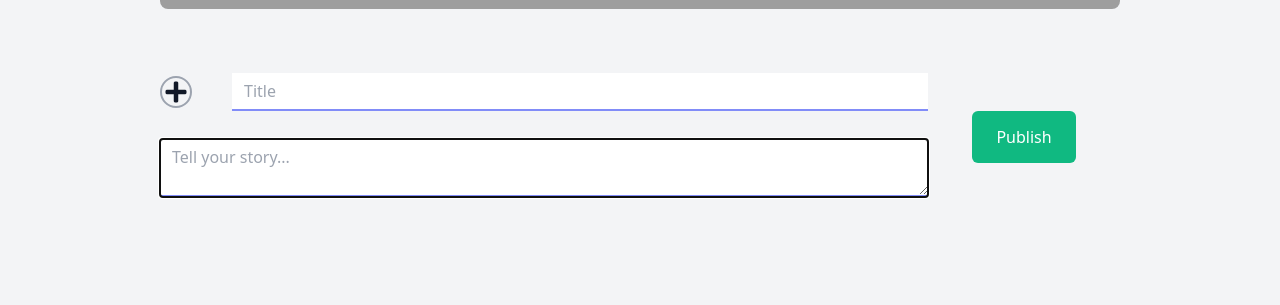
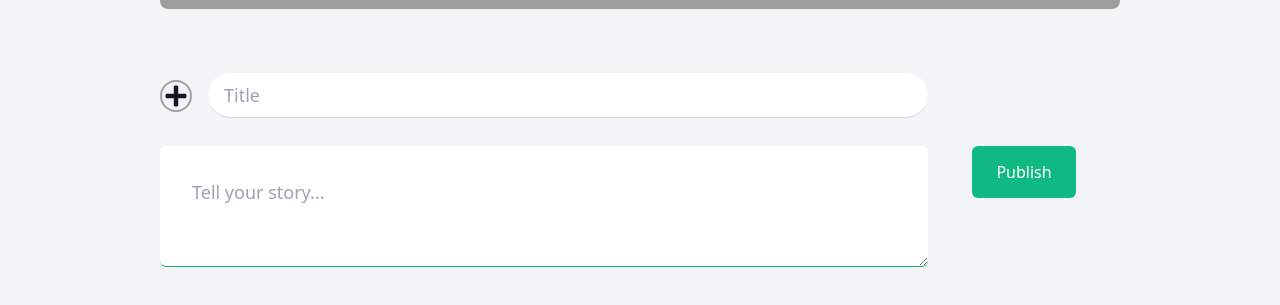
Before and after one commit to Samin1615088/retro-themed-blog-client, a React (Create React App) app: page /write in a window 1280 px wide. Shown: the part 443-748 px from the top of the page. Built offline with nearby package versions, Linux system fonts and the light colour scheme; grey boxes are pictures that could not be loaded.

Commit message:
login styled

```diff
--- a/src/screens/Login/Login.js
+++ b/src/screens/Login/Login.js
@@ -8,8 +8,8 @@ const Login = () => {
                 <label className="mb-2 ml-2 font-bold tracking-wide text-gray-700 text-md">Email</label>
                 <input className="w-full px-4 py-2 text-lg border-b border-gray-300 rounded-full focus:outline-none focus:border-indigo-500" type="text" placeholder="Enter your email..." />
                 <label className="mt-5 mb-2 ml-2 font-bold tracking-wide text-gray-700 text-md">Password</label>
-                <input className="w-full py-2 text-lg border-b border-gray-300 focus:outline-none focus:border-indigo-500" type="password" placeholder="Enter your password..." />
-                <button className="w-full p-4 mt-5 font-semibold tracking-wide text-gray-100 bg-indigo-500 rounded-full shadow-lg font-display focus:outline-none focus:shadow-outline hover:bg-indigo-600">Login</button>
+                <input className="w-full px-4 py-2 text-lg border-b border-gray-300 rounded-full focus:outline-none focus:border-indigo-500" type="password" placeholder="Enter your password..." />
+                <button className="w-full p-4 mt-10 font-semibold tracking-wide text-gray-100 bg-indigo-500 rounded-full shadow-lg font-display focus:outline-none focus:shadow-outline hover:bg-indigo-600">Login</button>
             </form>
 
         </div>
--- a/src/screens/Write/Write.js
+++ b/src/screens/Write/Write.js
@@ -12,12 +12,12 @@ const Write = () => {
             <form className="grid grid-cols-1 mt-16 md:grid-cols-5 ">
                 <div className="col-span-4">
                     <div className="flex">
-                        <label htmlFor="fileInput" className="flex items-center self-center justify-center w-8 h-8 p-1 mr-10 text-2xl border-2 border-gray-400 rounded-full cursor-pointer">
+                        <label htmlFor="fileInput" className="flex items-center self-center justify-center w-8 h-8 p-1 mr-4 text-2xl border-2 border-gray-400 rounded-full cursor-pointer">
                             <i className="fas fa-plus"></i>
                         </label>
                         <input className="hidden" id="fileInput" type="file" />
                         <input
-                            className="self-center w-full px-3 py-2 border-b-2 border-indigo-400"
+                            className="self-center w-full px-4 py-2 text-lg border-b border-gray-300 rounded-full focus:outline-none focus:border-green-500"
                             placeholder="Title"
                             type="text"
                             autoFocus={true}
@@ -25,7 +25,7 @@ const Write = () => {
                     </div>
                     <div className="w-full mt-7">
                         <textarea
-                            className="w-full px-3 py-2 border-b-2 border-indigo-400 "
+                            className="w-full px-8 py-8 text-lg border-b border-gray-300 rounded-md lineHeight focus:outline-none focus:border-green-500"
                             placeholder="Tell your story..."
                             type="text"
                             autoFocus={true}
```
